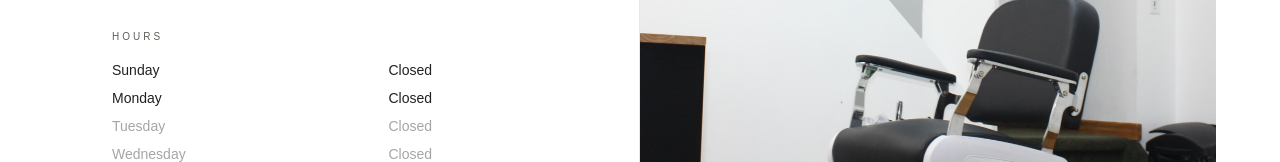
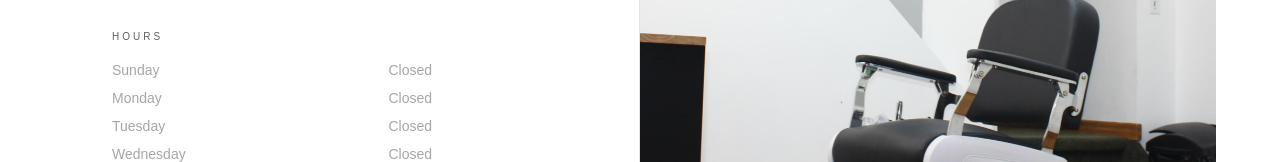
Before and after one commit to eesaali02/ali-clips-website, a website: page index.html in a window 1280 px wide. Shown: the part 5077-5239 px from the top of the page. Drawn offline with nearby package versions, Linux system fonts and the light colour scheme.

Commit message:
Update index.html

```diff
--- a/index.html
+++ b/index.html
@@ -480,8 +480,8 @@
                     <div>
                         <p class="text-[10px] tracking-[0.3em] uppercase text-[#5f5f5a] mb-3">Hours</p>
                         <div class="text-[14px] leading-[2]">
-                            <div class="flex justify-between gap-4 max-w-xs" opacity-40><span>Sunday</span><span>Closed</span></div>
-                            <div class="flex justify-between gap-4 max-w-xs" opacity-40><span>Monday</span><span>Closed</span></div>
+                            <div class="flex justify-between gap-4 max-w-xs opacity-40"><span>Sunday</span><span>Closed</span></div>
+                            <div class="flex justify-between gap-4 max-w-xs opacity-40" ><span>Monday</span><span>Closed</span></div>
                             <div class="flex justify-between gap-4 max-w-xs opacity-40"><span>Tuesday</span><span>Closed</span></div>
                             <div class="flex justify-between gap-4 max-w-xs opacity-40"><span>Wednesday</span><span>Closed</span></div>
                             <div class="flex justify-between gap-4 max-w-xs"><span>Thursday</span><span>12:00 PM – 7:00 PM</span></div>
```
